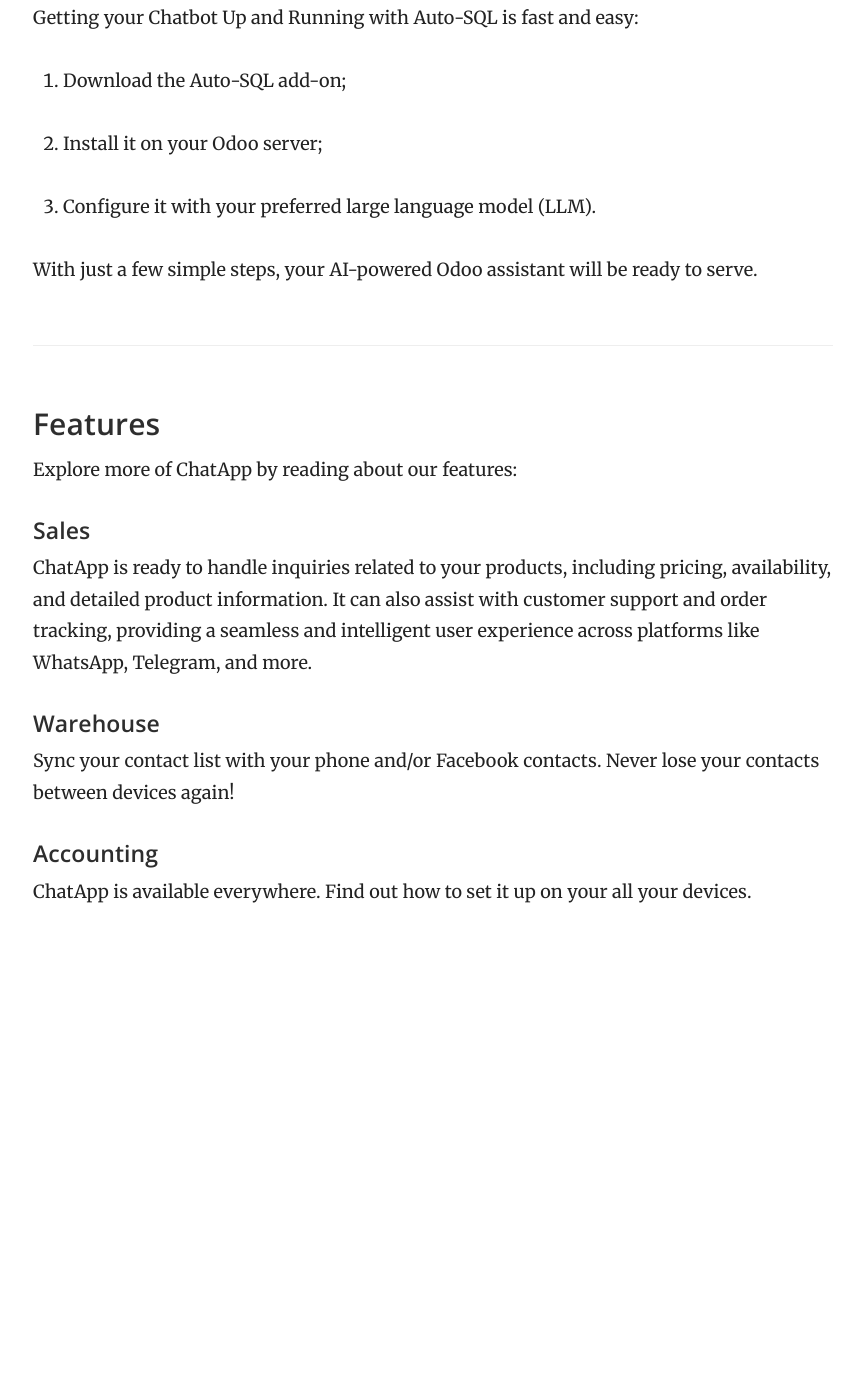
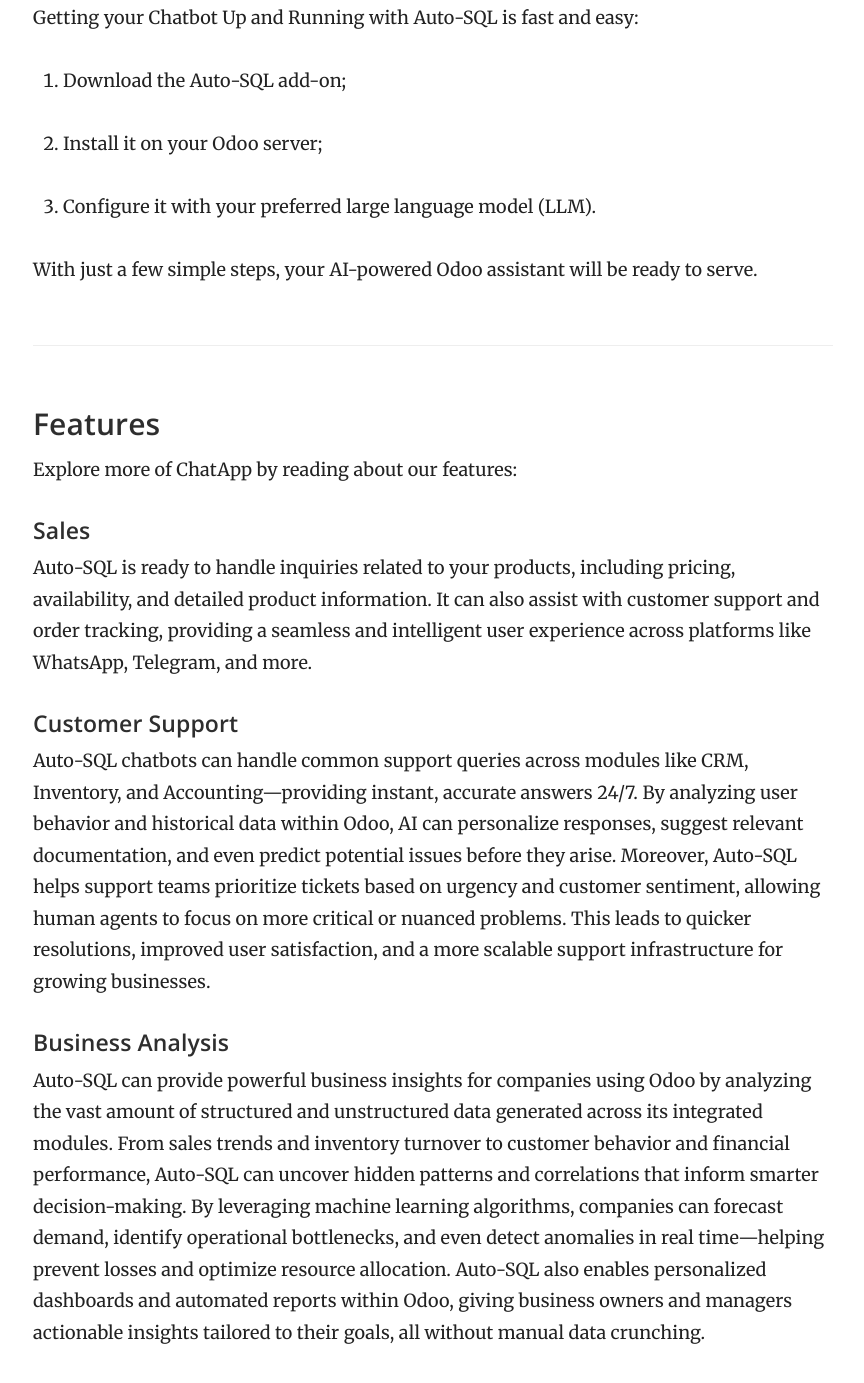
Before and after one commit to openerp-hk-t/doc, a Jekyll site: the page built from index.md, in a window 1280 px wide and 1400 px high, scrolled down 725 px. Shown: the top 1383 px of the window, without its empty margins (357-1221 px from the left). Built offline with Jekyll 4.4.1, drawn with Linux system fonts in a browser that asks for light colours; before the commit the page ends 1684 px from its top, so only the background shows below that.

Commit message:
Update index.md

```diff
--- a/index.md
+++ b/index.md
@@ -26,12 +26,12 @@ Explore more of ChatApp by reading about our features:
 
 #### Sales
 
-ChatApp is ready to handle inquiries related to your products, including pricing, availability, and detailed product information. It can also assist with customer support and order tracking, providing a seamless and intelligent user experience across platforms like WhatsApp, Telegram, and more.
+Auto-SQL is ready to handle inquiries related to your products, including pricing, availability, and detailed product information. It can also assist with customer support and order tracking, providing a seamless and intelligent user experience across platforms like WhatsApp, Telegram, and more.
 
-#### Warehouse
+#### Customer Support
 
-Sync your contact list with your phone and/or Facebook contacts. Never lose your contacts between devices again!
+Auto-SQL chatbots can handle common support queries across modules like CRM, Inventory, and Accounting—providing instant, accurate answers 24/7. By analyzing user behavior and historical data within Odoo, AI can personalize responses, suggest relevant documentation, and even predict potential issues before they arise. Moreover, Auto-SQL helps support teams prioritize tickets based on urgency and customer sentiment, allowing human agents to focus on more critical or nuanced problems. This leads to quicker resolutions, improved user satisfaction, and a more scalable support infrastructure for growing businesses.
 
-#### Accounting
+#### Business Analysis
 
-ChatApp is available everywhere. Find out how to set it up on your all your devices.
+Auto-SQL can provide powerful business insights for companies using Odoo by analyzing the vast amount of structured and unstructured data generated across its integrated modules. From sales trends and inventory turnover to customer behavior and financial performance, Auto-SQL can uncover hidden patterns and correlations that inform smarter decision-making. By leveraging machine learning algorithms, companies can forecast demand, identify operational bottlenecks, and even detect anomalies in real time—helping prevent losses and optimize resource allocation. Auto-SQL also enables personalized dashboards and automated reports within Odoo, giving business owners and managers actionable insights tailored to their goals, all without manual data crunching.
```
